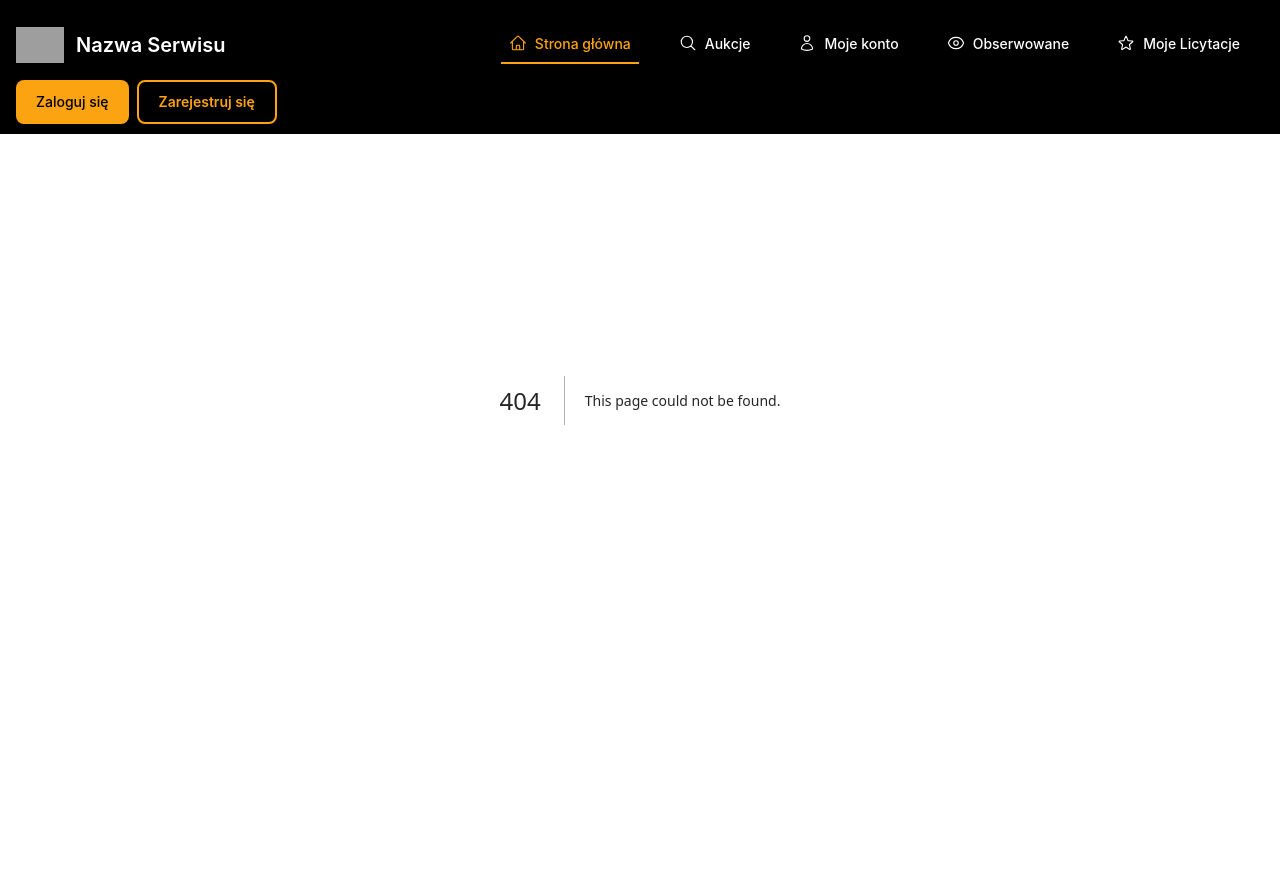
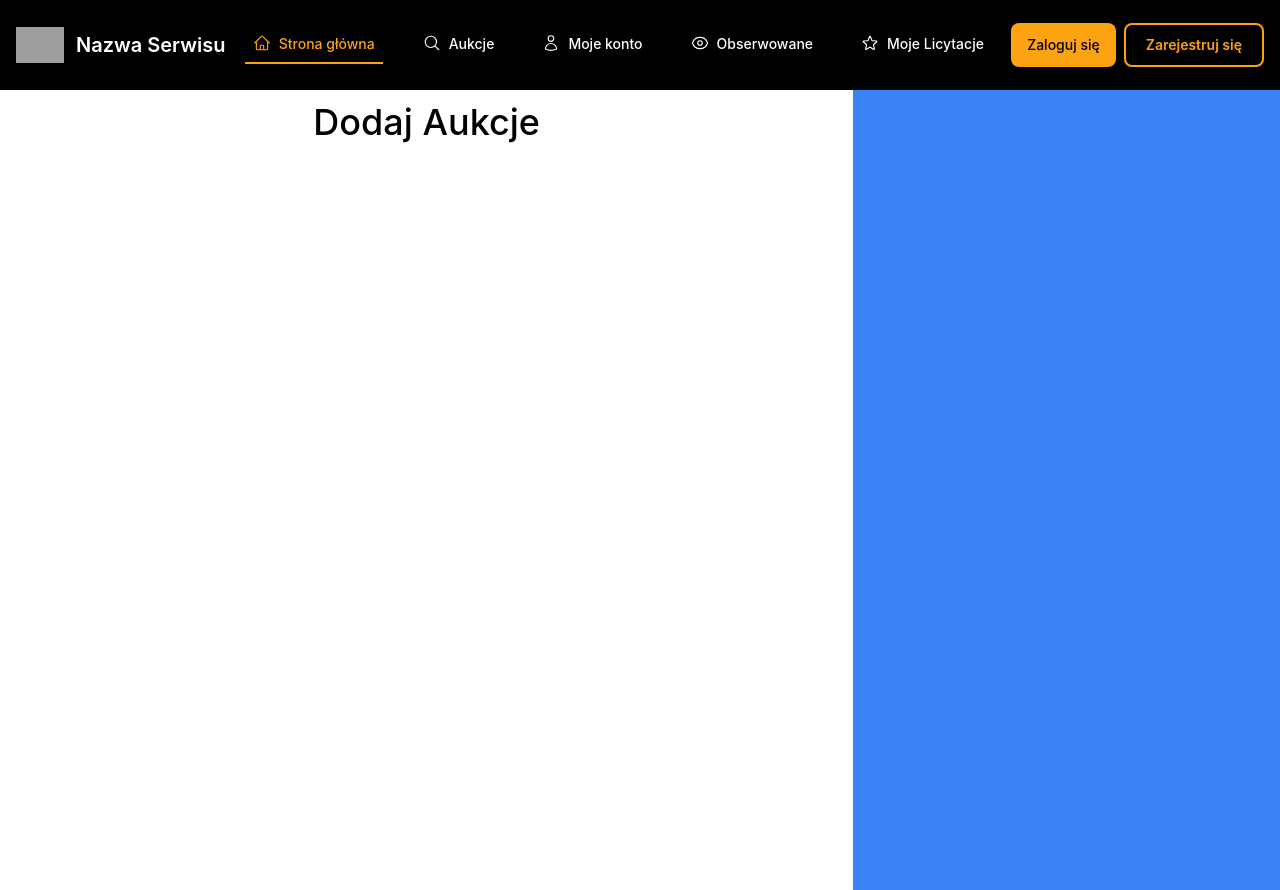
Before and after one commit to anteqkois/code-night-3, a Next.js app: page /newAuction in a window 1280 px wide. Before the commit this address had no page. Before the commit the page ends 800 px from the top, so only its background shows below. Built offline with nearby package versions, Linux system fonts and the light colour scheme; grey boxes are pictures that could not be loaded.

Commit message:
feat: changed globalcss

```diff
--- a/app/globals.css
+++ b/app/globals.css
@@ -17,7 +17,7 @@
   }
 
   main {
-    margin: 2rem;
+    margin-top: 90px;
   }
 
   input:focus {
--- /dev/null
+++ b/app/newAuction/page.tsx
@@ -0,0 +1,14 @@
+import React from 'react';
+
+const NewAuction = () => {
+  return (
+    <main className="flex justify-center w-full min-h-screen">
+      <div className="w-2/3 ">
+        <h1 className="text-center my-3 text-black">Dodaj Aukcje</h1>
+      </div>
+      <div className="w-1/3 bg-blue-500"></div>
+    </main>
+  );
+};
+
+export default NewAuction;
--- a/src/components/NavBar.tsx
+++ b/src/components/NavBar.tsx
@@ -10,6 +10,7 @@ import {
 
 import { motion } from 'framer-motion';
 import { navVariants } from '../lib/motion';
+import { Button } from './utils';
 
 const NavBar = () => {
   const [activeSearch, setActiveSearch] = useState<boolean>(false);
@@ -48,12 +49,7 @@ const NavBar = () => {
           </a>
 
           <div className="flex md:order-2 gap-2">
-            <button
-              type="button"
-              className="text-black active:ring-2 active:outline-none font-medium rounded-lg text-sm px-5 py-2.5 text-center mr-3 md:mr-0 bg-primary-orange hover:bg-secondary-orange active:ring-secondary-orange"
-            >
-              Zaloguj się
-            </button>
+            <Button type="button">Zaloguj się</Button>
             <button
               type="button"
               className="text-primary-orange font-semibold bg-transparent hover:bg-secondary-orange hover:text-black border-2 border-primary-orange active:ring-2 active:outline-none active:ring-secondary-orange rounded-lg text-sm px-5 py-2.5 text-center mr-3 md:mr-0"
--- a/src/components/utils/Button.tsx
+++ b/src/components/utils/Button.tsx
@@ -41,7 +41,7 @@ export const Button = forwardRef<HTMLButtonElement, ButtonProps>(
           },
           {
             default:
-              'bg-gradient-to-tr from-primary/80 via-primary/90 to-primary/95 hover:text-primary-200 hover:from-primary hover:via-primary hover:to-primary',
+              'bg-primary-orange hover:text-primary-200 hover:from-primary hover:via-primary hover:to-primary',
             success:
               'bg-gradient-to-tr from-secondary-500 via-secondary-600 to-secondary-700 hover:text-secondary-200 hover:from-secondary-700 hover:via-secondary-700 hover:to-secondary-800',
             danger:
```
